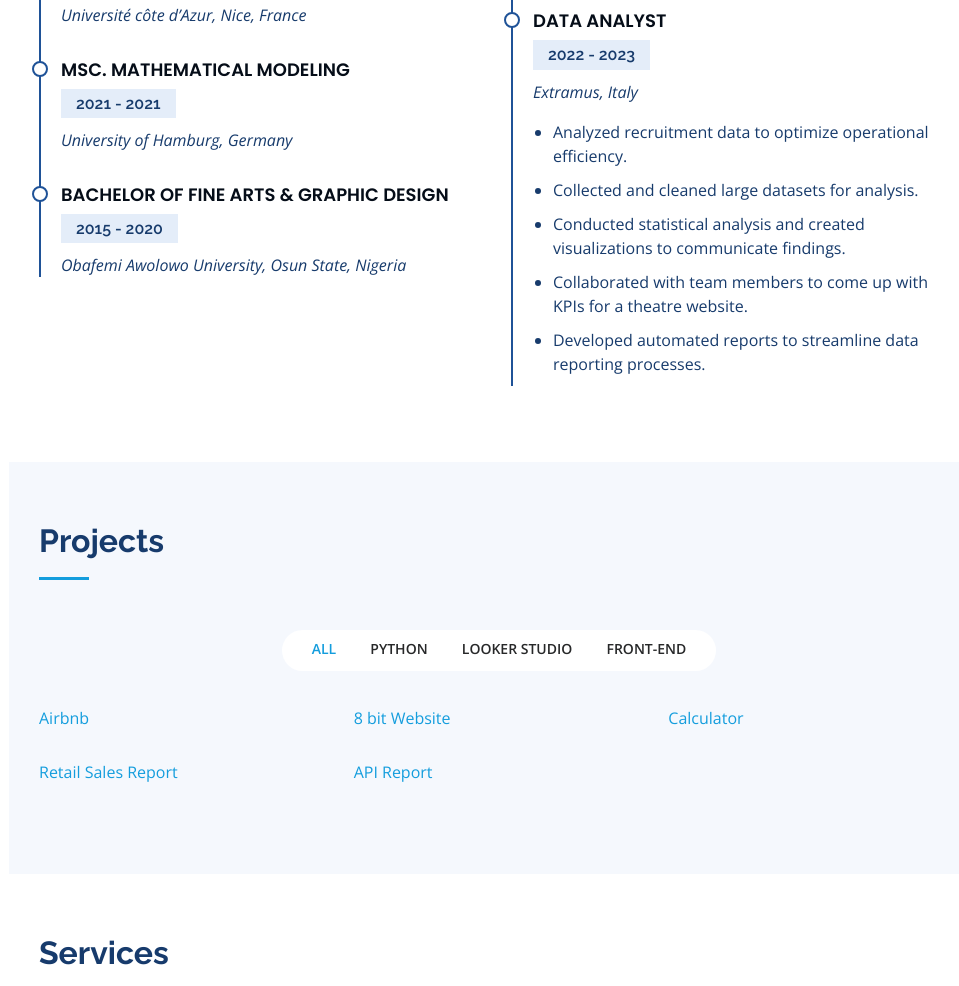
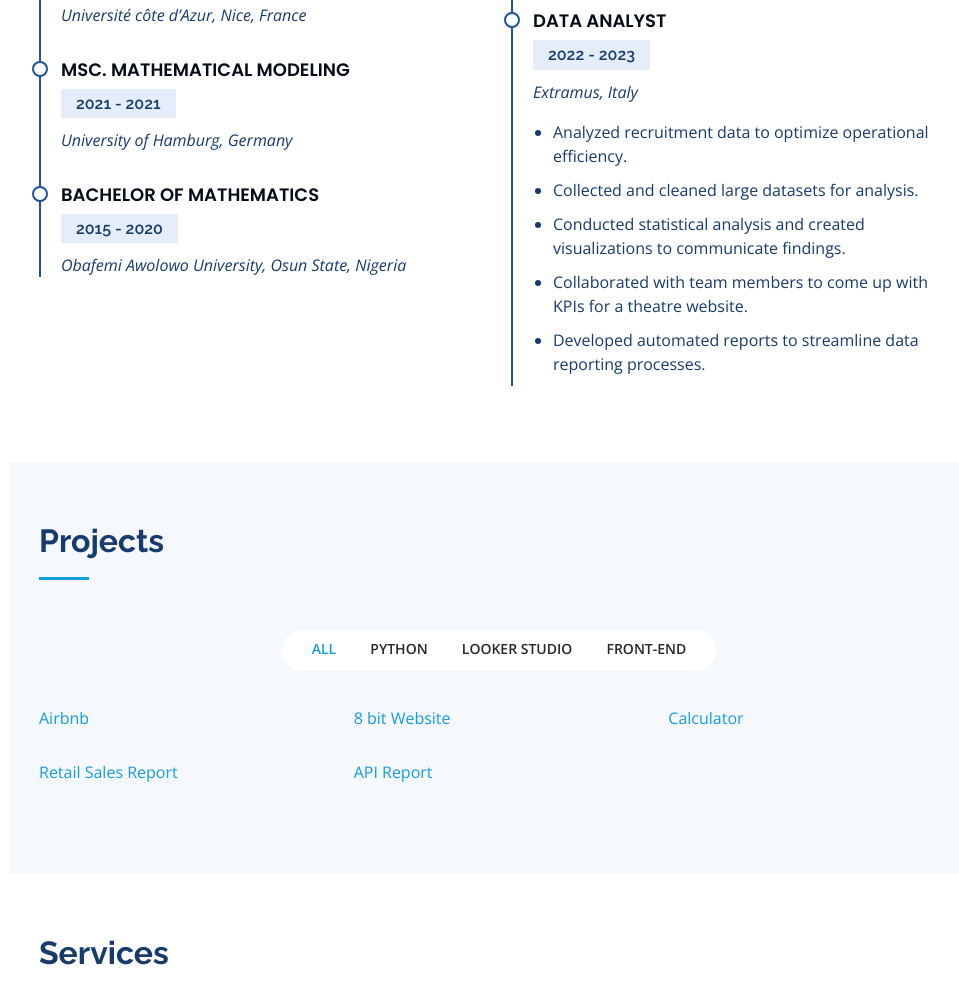
Before and after one commit to toluwalojurotimiayeni/Portfolio, a plain HTML site: page index.html in a window 1280 px wide. Shown: the part 2560-3546 px from the top of the page, without its empty margins (291-1250 px from the left). Drawn offline with nearby package versions, Linux system fonts and the light colour scheme.

Commit message:
Update index.html

```diff
--- a/index.html
+++ b/index.html
@@ -243,7 +243,7 @@
               <p></p>
             </div>
             <div class="resume-item">
-              <h4>Bachelor of Fine Arts &amp; Graphic Design</h4>
+              <h4>Bachelor of Mathematics</h4>
               <h5>2015 - 2020</h5>
               <p><em>Obafemi Awolowo University, Osun State, Nigeria</em></p>
               <p></p>
```
